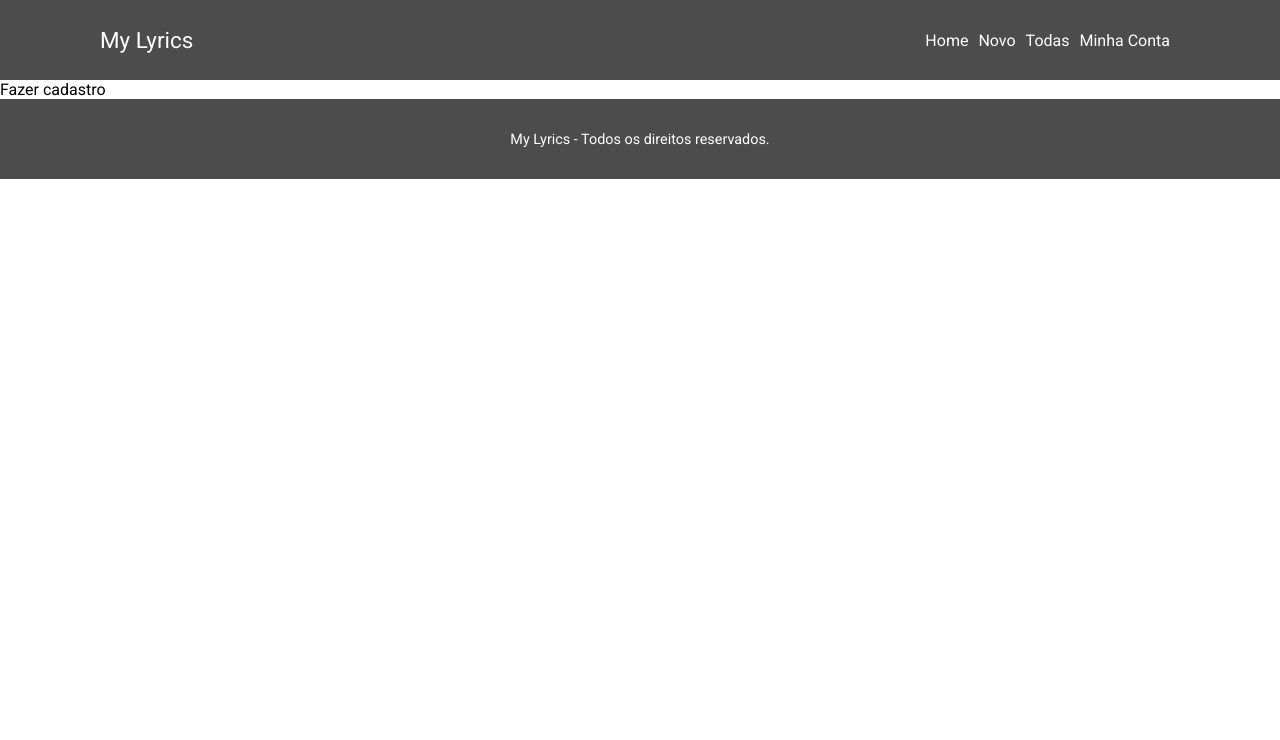
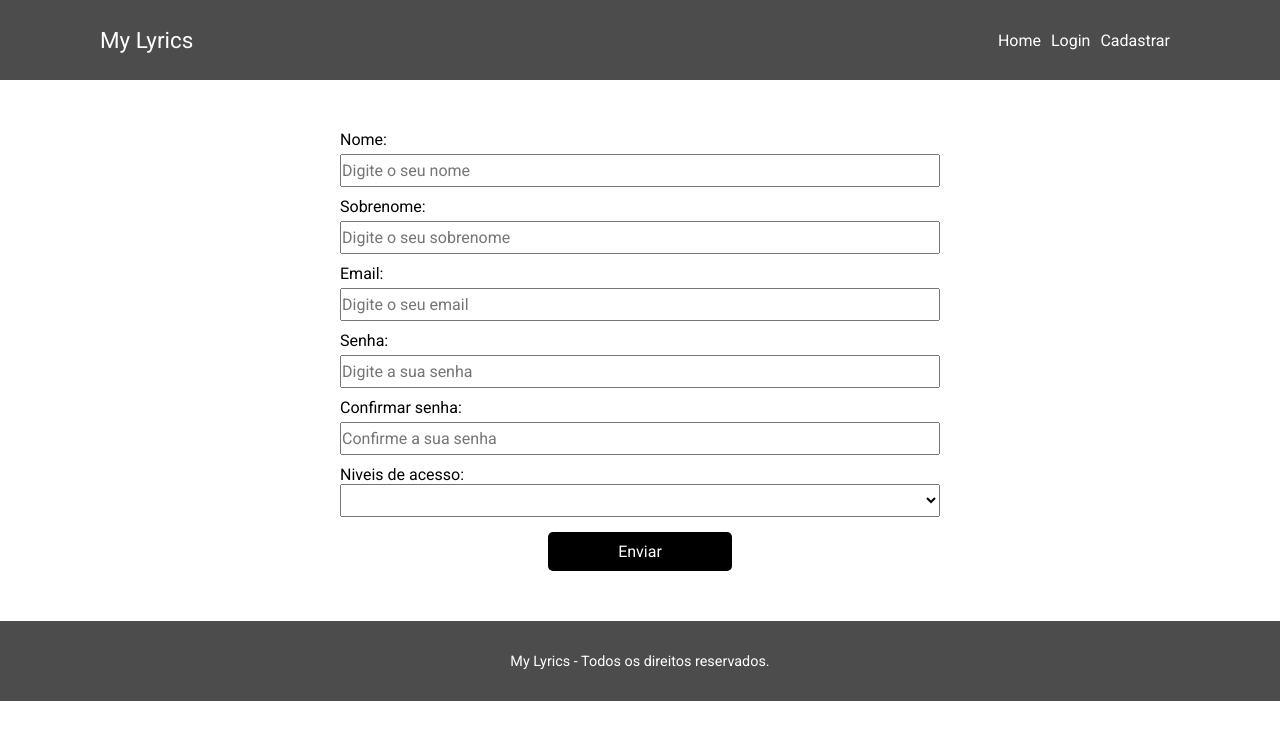
Before and after one commit to RigobertoCaionda/lyrics, a React (Create React App) app: page /signup in a window 1280 px wide. Shown: the top 740 px of the page. Built offline with nearby package versions, Linux system fonts and the light colour scheme; the HTML template or start-up script is replaced by a standard one.

Commit message:
Making the registration process

```diff
--- a/package.json
+++ b/package.json
@@ -10,6 +10,7 @@
     "@types/node": "^12.20.37",
     "@types/react": "^17.0.34",
     "@types/react-dom": "^17.0.11",
+    "js-cookie": "^2.2.1",
     "react": "^17.0.2",
     "react-dom": "^17.0.2",
     "react-router-dom": "^6.0.2",
@@ -43,6 +44,7 @@
     ]
   },
   "devDependencies": {
+    "@types/js-cookie": "^3.0.1",
     "@types/react-router-dom": "^5.3.2",
     "@types/styled-components": "^5.1.15"
   }
--- a/src/api.tsx
+++ b/src/api.tsx
@@ -22,6 +22,29 @@
 		const json = await res.json();
 		return json;
 	},
+	register: async (name: string, lastName: string, email: string, password: string,
+		confirmPassword: string, accessLevel: string) => {
+			let corpo = {
+				name,
+				lastName,
+				email,
+				password,
+				confirmPassword,
+				accessLevel
+			};
+
+			const res = await fetch(BASE+'/register', {
+				method: 'POST',
+				headers: {
+					'Accept': 'application/json',
+					'Content-Type': 'application/json'
+				},
+				body: JSON.stringify(corpo)
+			});
+			const json = await res.json();
+			return json;
+	},
+
 	update: async (id: number, title: string, body: string, singer: string) => {
 		let corpo = {
 			id,
--- a/src/components/Header/index.tsx
+++ b/src/components/Header/index.tsx
@@ -1,7 +1,7 @@
 import { HeaderArea } from './styled';
 import { Link } from 'react-router-dom';
 const Page = () => {
-	let logged: boolean = true;
+	let logged: boolean = false;
 	return (
 			<HeaderArea>
 				<div className="logoArea"><Link to="/">My Lyrics</Link></div>
--- a/src/components/LyricsComponent/index.tsx
+++ b/src/components/LyricsComponent/index.tsx
@@ -6,6 +6,7 @@
 const Page = ({item}: Props) => {
 	return (
 			<Container>
+				<img src={ item.image !== 'http://localhost:3001/file/null' ? item.image : 'http://localhost:3001/file/263ebc1b7b95745cb8db9cea57e7971b.jpg' } alt="" />
 				<h2>{item.title} - {item.singer}</h2>
 				<pre>{item.body}</pre>
 			</Container>
--- a/src/components/LyricsComponent/styled.ts
+++ b/src/components/LyricsComponent/styled.ts
@@ -3,6 +3,13 @@
 export const Container = styled.div`
 	margin-top: 40px;
 	width: 500px;
+	display: flex;
+	flex-direction: column;
+	align-items: center;
+	img {
+		margin-bottom: 10px;
+		border-radius: 50%;
+	}
 	h2 {
 		text-align: center;
 	}
--- /dev/null
+++ b/src/helpers/AuthHandler.ts
@@ -0,0 +1,9 @@
+import Cookies from 'js-cookie';
+
+export const doLogin = (token: string, rememberPassword: boolean = false) => {
+	if (rememberPassword) {
+		Cookies.set('token', token, { expires: 999 });
+	} else {
+		Cookies.set('token', token);
+	}
+}
--- a/src/pages/AllLyrics/index.tsx
+++ b/src/pages/AllLyrics/index.tsx
@@ -9,7 +9,9 @@
 	useEffect(()=>{
 		const getList = async () => {
 			const json = await api.all();
-			setList(json.list);//OBS: Nunca retorne so o json, retorne o json.AtributoLaNoBackend
+			if (!json.data.error) {
+				setList(json.list);//OBS: Nunca retorne so o json, retorne o json.AtributoLaNoBackend
+			}
 		}
 		getList();
 	},[]);
--- a/src/pages/Edit/index.tsx
+++ b/src/pages/Edit/index.tsx
@@ -34,6 +34,7 @@
 		}
 		// eslint-disable-next-line
 	},[lyric.length]);//Passo inteligente para nao dar erro ao colocar essas props do if, uma vez que elas ainda nao existirao
+
 	const handleFormSubmit = async (e: FormEvent<HTMLFormElement>) => {
 		e.preventDefault();
 		const json = await api.update(id, songTitle, body, singer);
@@ -45,9 +46,10 @@
 		}
 
 	}
+
 	return (
 			<Container>
-				<h2>Pagina de edicao</h2>
+				<h2>Pagina de edição</h2>
 					<form onSubmit={handleFormSubmit}>
 					{error !== '' &&
 						<ErrorMessage style={{width: '100%'}}>{error}</ErrorMessage>
--- a/src/pages/SignUp/index.tsx
+++ b/src/pages/SignUp/index.tsx
@@ -1,6 +1,77 @@
+import * as C from './styled';
+import { useState, FormEvent } from 'react';//Para lidar com o onChange
+import { ErrorMessage } from '../../app.styled';
+import { doLogin } from '../../helpers/AuthHandler';
+import api from '../../api';
 const Page = () => {
+	const [name, setName] = useState('');
+	const [lastName, setLastName] = useState('');
+	const [email, setEmail] = useState('');
+	const [password, setPassword] = useState('');
+	const [confirmPassword, setConfirmPassword] = useState('');
+	const [accessLevel, setAccessLevel] = useState('');
+	const [error, setError] = useState('');
+
+	const handleFormSubmit = async (e: FormEvent<HTMLFormElement>) => {
+		e.preventDefault();
+		setError('');
+		if (password !== confirmPassword) {
+			setError('a senha e o confirmar senha sao diferentes');
+			return;
+		}
+
+		const json = await api.register(name, lastName, email, password, confirmPassword, accessLevel);
+		if (!json.id) {
+			setError(json.data.error);
+		} else {
+			doLogin(json.token);
+			window.location.href = '/';
+		}
+	}
+
 	return (
-			<div>Fazer cadastro</div>
+			<C.Container>
+				<form onSubmit={handleFormSubmit}>
+					{error.length > 0 &&
+						<ErrorMessage style={{width: '100%'}}>{error}</ErrorMessage>
+					}
+					<label>
+						Nome:
+						<input type="text" placeholder="Digite o seu nome" value={name}
+							onChange={e=>setName(e.target.value)}/>
+					</label>
+					<label>
+						Sobrenome:
+						<input type="text" placeholder="Digite o seu sobrenome" value={lastName}
+							onChange={e=>setLastName(e.target.value)}/>
+					</label>
+					<label>
+					<label>
+						Email:
+						<input type="email" placeholder="Digite o seu email" value={email}
+							onChange={e=>setEmail(e.target.value)}/>
+					</label>
+						Senha:
+						<input type="password" placeholder="Digite a sua senha" value={password}
+							onChange={e=>setPassword(e.target.value)}/>
+					</label>
+					<label>
+						Confirmar senha:
+						<input type="password" placeholder="Confirme a sua senha" value={confirmPassword}
+							onChange={e=>setConfirmPassword(e.target.value)}/>
+					</label>
+					<label>
+						Niveis de acesso:
+						<select onChange={e=>setAccessLevel(e.target.value)}>
+							<option value=""></option>
+							<option value="usuario">usuário</option>
+							<option value="administrador">Administrador</option>
+						</select>
+					</label>
+
+					<input type="submit" value="Enviar" className="submitButton" />
+				</form>
+			</C.Container>
 		);
 }
 export default Page;
--- /dev/null
+++ b/src/pages/SignUp/styled.ts
@@ -0,0 +1,41 @@
+import styled from 'styled-components';
+
+export const Container = styled.div`
+	width: 600px;
+	padding: 50px 0;
+	margin: auto;
+	form {
+		display: flex;
+		flex-direction: column;
+		align-items: center;
+		select {
+			font-size: 1rem;
+			padding: 5px 0;
+			outline: 0;
+		}
+		input {
+			font-size: 1rem;
+			margin-top: 5px;
+			outline: 0;
+			padding: 5px 0;
+		}
+		.submitButton {
+			padding: 10px 70px;
+			cursor: pointer;
+			outline: 0;
+			border: 0;
+			font-size: 1rem;
+			border-radius: 5px;
+			background-color: #000;
+			color: #fff;
+		}.submitButton: hover {
+			background-color: rgba(0,0,0,.9);
+		}
+		label {
+			display: flex;
+			flex-direction: column;
+			width: 100%;
+			margin-bottom: 10px;
+		}
+	}
+`;
--- a/src/types/Song.ts
+++ b/src/types/Song.ts
@@ -3,4 +3,5 @@
 	title: string;
 	body: string;
 	singer: string;
+	image: string;
 };
```
Also changed, not shown: 1 other file (tests, documents, lock files or other folders).
